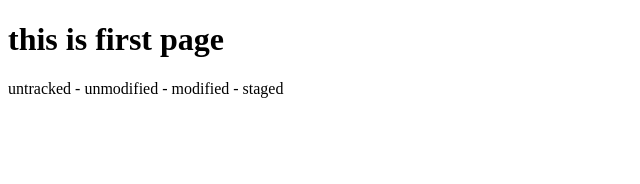
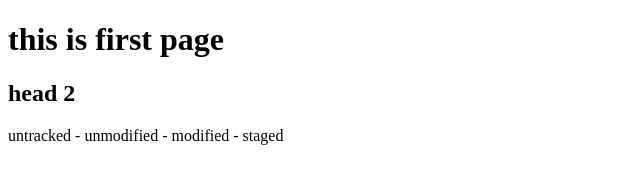
Before and after one commit to tusharlohana/learnGithub, a plain HTML site: page index.html in a window 1280 px wide. Shown: the whole page, without its empty margins (0-640 px from the left). Drawn offline with Linux system fonts and the light colour scheme.

Commit message:
added h2

```diff
--- a/index.html
+++ b/index.html
@@ -5,6 +5,7 @@
 </head>
 <body>
     <h1>this is first page</h1>
+    <h2>head 2</h2>
 </body>
 </html>
 
```
